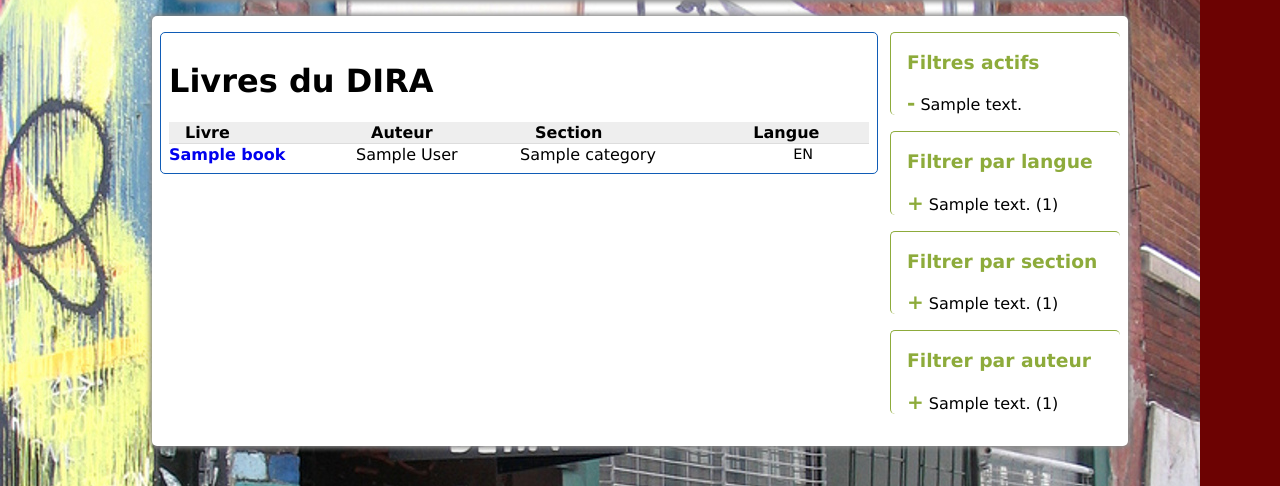
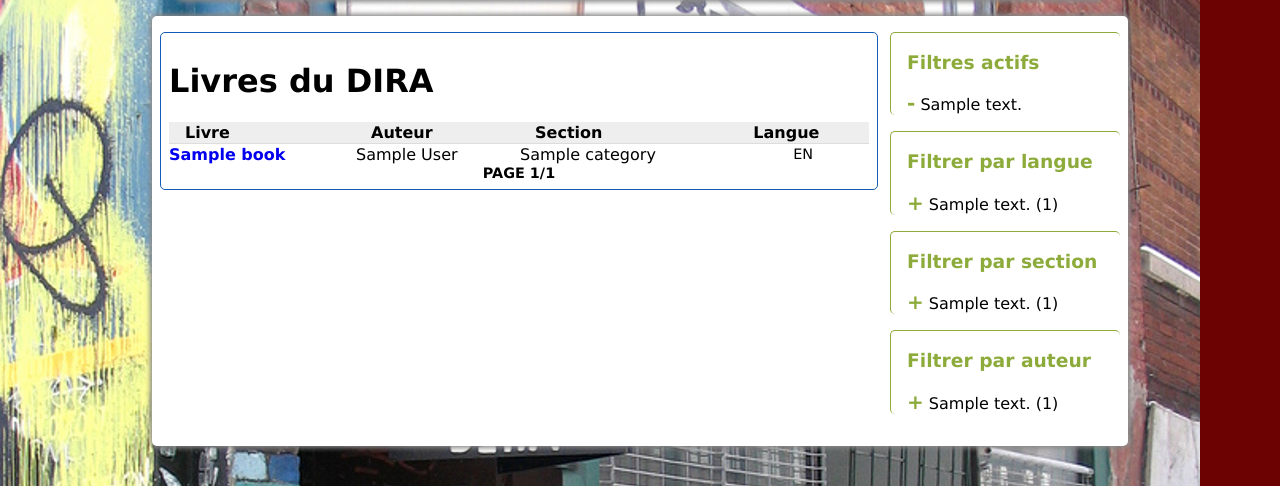
Before and after one commit to leylaso/django-library, a Django app: template templates/library/bookSearch.html in a window 1280 px wide. Shown: the part 238-724 px from the top of the page. Run offline with Django 3.2, Linux system fonts and the light colour scheme; the template is opened without the code that fills it: most values are stand-ins (such as "Sample title", 1, 10 or a date in 2020).

Commit message:
Working pagination

```diff
--- a/library/static/css/style.css
+++ b/library/static/css/style.css
@@ -199,3 +199,10 @@ body {
   font-weight: bold;
   font-size: 125%;
 }
+
+.pagination {
+  font-weight: bold;
+  text-align: center;
+  text-transform: uppercase;
+  font-size: 90%;
+}
--- a/templates/library/bookSearch.html
+++ b/templates/library/bookSearch.html
@@ -53,7 +53,7 @@
       </tr>
     </thead>
     <tbody>
-      {% for book in books %}
+      {% for book in books.object_list %}
         <tr class="{% cycle 'odd' 'even' %}">
           <th><a href="/bk/{{book.id}}">{{book.title}}</a></th>
           <td>{{book.author}}</td>
@@ -64,19 +64,19 @@
     </tbody>
   </table>
 
-  <!--<div class="pagination">
+  <div class="pagination">
     <span class="step-links">
         {% if books.has_previous %}
-            <a href="?page={{ books.previous_page_number }}">previous</a>
+            <a href="?page={{ books.previous_page_number }}">&lsaquo;&lsaquo;</a>
         {% endif %}
 
         <span class="current">
-            Page {{ books.number }} of {{ books.paginator.num_pages }}.
+            page {{ books.number }}/{{ books.paginator.num_pages }}
         </span>
 
         {% if books.has_next %}
-            <a href="?page={{ books.next_page_number }}">next</a>
+            <a href="?page={{ books.next_page_number }}">&rsaquo;&rsaquo;</a>
         {% endif %}
     </span>
-  </div>-->
+  </div>
 {% endblock %}
```
Also changed, not shown: library/views.py (+13 -13 lines).
